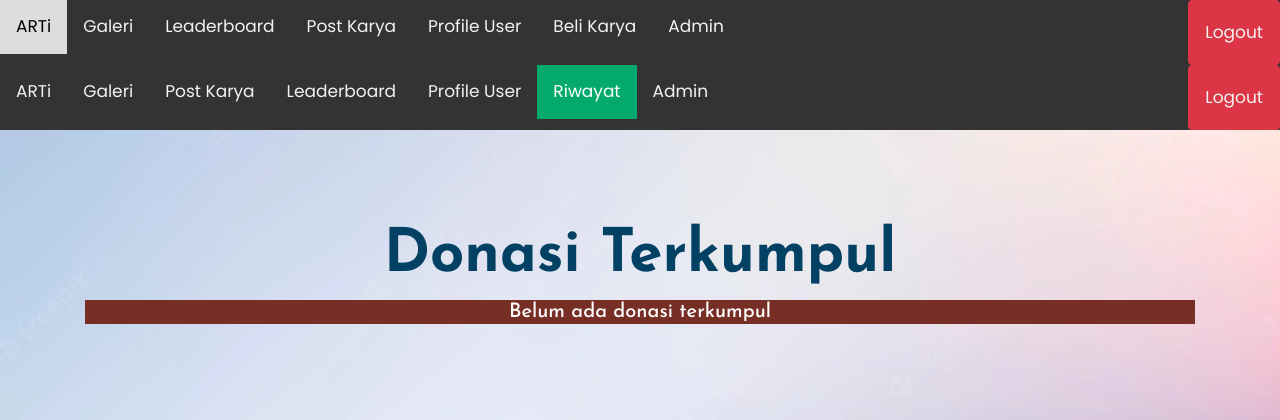
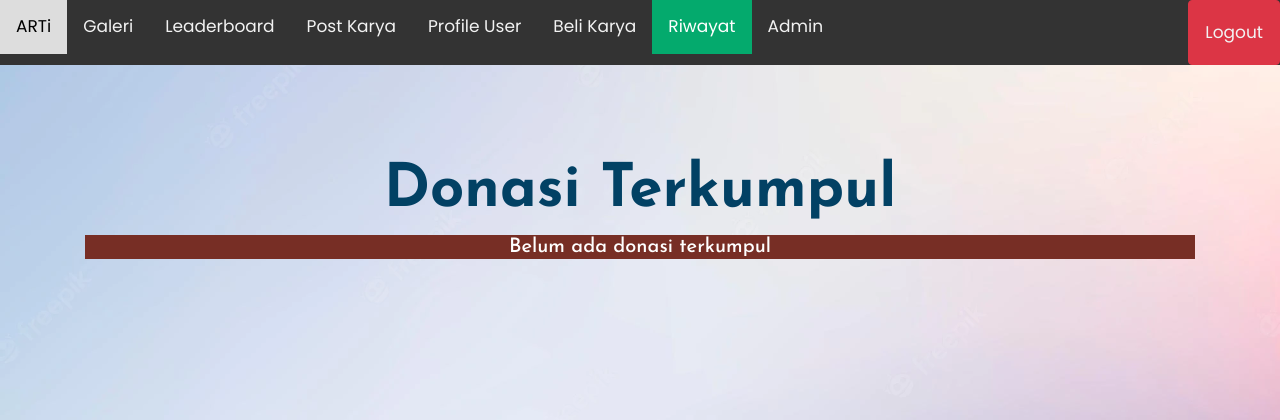
Before and after one commit to alvinxrw2002/E05-Arti, a Django app: page /riwayat/ in a window 1280 px wide. Shown: the top 420 px of the page. Run offline with Django 4.2, Linux system fonts and the light colour scheme; the visitor is signed in with stand-in values (Sample User, id 1); data that the repository does not hold is empty; some libraries are stand-ins or nearby versions.

Commit message:
Commit Satrio

```diff
--- a/beli_karya/views.py
+++ b/beli_karya/views.py
@@ -36,6 +36,8 @@ def beli_karya(request):
         print(karyas)
         for karya in karyas:
             k = Karya.objects.get(pk=int(karya))
+            k.sudah_dibeli = True
             transaksi = Transaksi(user=loggedin_user, karya = k)
+            k.save()
             transaksi.save()
     return render(request, 'beli-karya.html', context)
--- a/riwayat/templates/riwayat.html
+++ b/riwayat/templates/riwayat.html
@@ -8,30 +8,11 @@
 {% endblock meta %}
 
 {% block content %}
+<script>
+    $("#link_riwayat").attr("class", "active")
+</script>
 <script type="text/javascript" src="{% static 'js/galeri.js' %}"></script>
 <body>
-<!-- Navbar -->
-<nav class="topnav" id="myTopnav">
-    <a href="{% url 'arti:index' %}">ARTi</a>
-    <a href="{% url 'arti:galeri' %}">Galeri</a>
-    {% if user.is_authenticated %}
-    <a href="{% url 'arti:post_karya' %}">Post Karya</a>
-    <a href="{% url 'leaderboard:show_leaderboard' %}">Leaderboard</a>
-    <a href="{% url 'profileuser:show_profile' %}">Profile User</a>
-    <a href="#riwayat" class="active">Riwayat</a>
-    {% if user.is_superuser %}
-    <a href="{% url 'admin:index' %}">Admin</a>
-    {% endif %}
-    <a class="btn btn-danger" href="{% url 'arti:logout' %}" style="float: right;">Logout</a>
-    {% else %}
-    <a class="btn btn-info" href="{% url 'arti:login' %}"style="float: right;">Login</a>
-    <a class="btn btn-warning" href="{% url 'arti:register' %}"style="float: right; margin-right: 20px">Register</a>
-    {% endif %}
-    <a href="javascript:void(0);" class="icon" onclick="myFunction()">
-        <i class="fa fa-bars"></i>
-    </a>
-</nav>
-
 <!-- Bagian Donasi Terkumpul -->
 <div class="container-fluid">
     <div class="row content">
--- a/templates/base.html
+++ b/templates/base.html
@@ -36,6 +36,7 @@
     <a id="link_post_karya" href="{% url 'arti:post_karya' %}">Post Karya</a>
     <a id="link_profileuser" href="{% url 'profileuser:show_profile' %}">Profile User</a>
     <a id="link_beli_karya" href="{% url 'beli_karya:beli_karya' %}"> Beli Karya </a>
+    <a id="link_riwayat" href="{% url 'riwayat:jml_donasi' %}">Riwayat</a>
     {% if user.is_superuser %}
     <a href="/admin">Admin</a>
     {% endif %}
```
